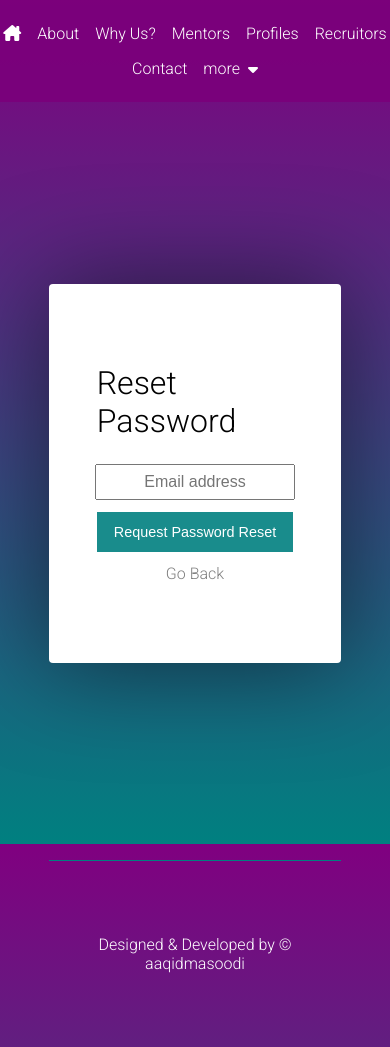
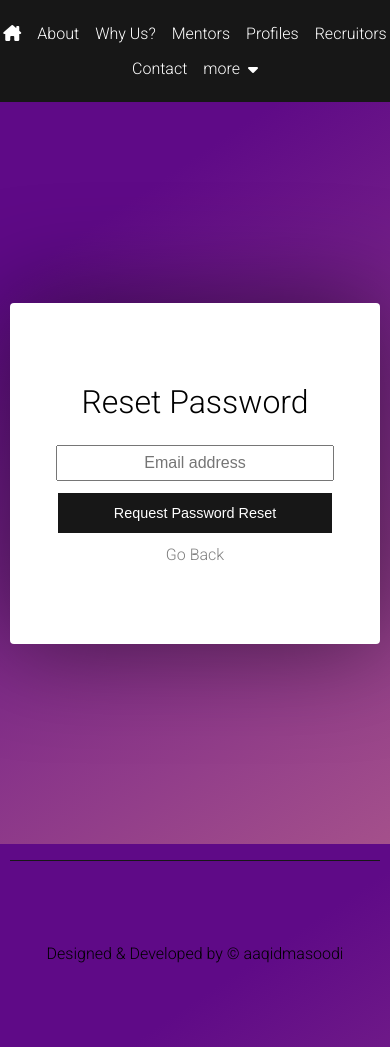
Before and after one commit to shiftctrla/PlacementBrochureCSS, a Django app: page /password-reset/ in a window 390 px wide. Run offline with Django 4.2, Linux system fonts and the light colour scheme; some libraries are stand-ins or nearby versions.

Commit message:
theme overhall

```diff
--- a/core/views.py
+++ b/core/views.py
@@ -27,3 +27,9 @@
     }
 
     return render(request, 'core/profile_detail.html', context)
+
+
+
+
+def handle404(request, exception):
+    return render(request, 'core/error_templates/404.html', {})
--- a/mysite/urls.py
+++ b/mysite/urls.py
@@ -52,13 +52,11 @@
             ),
         name='password_reset_complete'),
 
+]
 
 
+handler404 = 'core.views.handle404'
 
-
-
-
-]
 
 if settings.DEBUG:
     urlpatterns += static(settings.STATIC_URL, document_root=settings.STATIC_ROOT)
--- a/static/css/banner.css
+++ b/static/css/banner.css
@@ -1,7 +1,7 @@
 .banner {
   width: 100%;
   min-height: 75%;
-  background-image: linear-gradient(purple, teal);
+  background-color: #171717;
   display: flex;
   flex-direction: column;
   justify-content: center;
@@ -56,7 +56,6 @@
   font-size: 2rem;
 }
 
-
 @media only screen and (max-width: 600px) {
   .banner p {
     font-size: 2rem;
--- a/static/css/recruitors.css
+++ b/static/css/error404.css
@@ -1,9 +1,9 @@
-.recruitors {
+.error-page {
+  height: 100vh;
   width: 100%;
-  min-height: 75%;
-  background-color: white;
-  color: black;
   display: flex;
+  flex-direction: column;
   justify-content: center;
   align-items: center;
+  background-color: red;
 }
--- a/static/css/footer.css
+++ b/static/css/footer.css
@@ -2,11 +2,11 @@
   width: 100%;
   height: 25%;
   background-color: transparent;
-  color: white;
+  color: #000000;
   display: flex;
   justify-content: center;
   align-items: center;
-  border-top: 1px solid teal;
+  border-top: 1px solid #171717;
   margin-top: 1rem;
 }
 
@@ -17,5 +17,5 @@
 
 footer a {
   text-decoration: none;
-  color: white;
+  color: #000000;
 }
--- a/static/css/form.css
+++ b/static/css/form.css
@@ -80,14 +80,14 @@
   display: flex;
   justify-content: center;
   align-items: center;
-  background-color: rgba(0, 128, 128, 0.9);
+  background-color: #171717;
   color: white;
   font-size: .9rem;
   font-weight: 500;
 }
 
 .submit-btn:hover {
-  background-color: rgba(0, 128, 128, 1);
+  background-color: #000000;
 }
 
 
--- a/static/css/main.css
+++ b/static/css/main.css
@@ -13,12 +13,11 @@
   font-family: 'Roboto', sans-serif;
   display: flex;
   justify-content: center;
-  background-image: linear-gradient(purple, teal);
+  background-image: linear-gradient(326deg, #a4508b 0%, #5f0a87 74%);
   background-repeat: no-repeat;
   background-attachment: fixed;
   overflow-x: hidden;
 }
-
 
 
 .container {
@@ -53,3 +52,10 @@
   margin-bottom: 0.5rem;
   opacity: 50%;
 }
+
+
+@media only screen and (max-width: 600px) {
+  .container {
+    width: 95%;
+  }
+}
--- a/static/css/mentors.css
+++ b/static/css/mentors.css
@@ -1,7 +1,7 @@
 .mentors {
   width: 100%;
   min-height: 75%;
-  background-image: linear-gradient(teal, purple);
+  background-color: #171717;
   color: white;
   display:  flex                            ;
   justify-content: center;
@@ -23,6 +23,8 @@
   transition: 0.3s;
 }
 
+
+
 .mentor:hover {
   background-color: rgba(255,255,255,0.2);
   transform: scale(1.025);
--- a/static/css/navbar.css
+++ b/static/css/navbar.css
@@ -19,7 +19,7 @@
   /* height: 100%; */
   width: 100%;
   list-style: none;
-  background-color: rgba(123,0,123,0.9);
+  background-color: #171717;
   display: flex;
   justify-content: center;
   align-items: center;
--- a/static/css/profiles.css
+++ b/static/css/profiles.css
@@ -1,7 +1,7 @@
 .profiles {
   width: 100%;
   height: auto;
-  background-color: teal;
+  background-color: #171717;
   color: white;
   display: flex;
   flex-direction: column;
--- a/templates/base.html
+++ b/templates/base.html
@@ -35,6 +35,8 @@
     <link rel="stylesheet" href="{% static 'css/form.css' %}">
 
 
+    <!-- Error Pages -->
+    <link rel="stylesheet" href="{% static 'css/error404.css' %}">
 
 
 
```
Also changed, not shown: core/templates/core/error_templates/404.html (added, +13 -0 lines), db.sqlite3, 8 other files.
